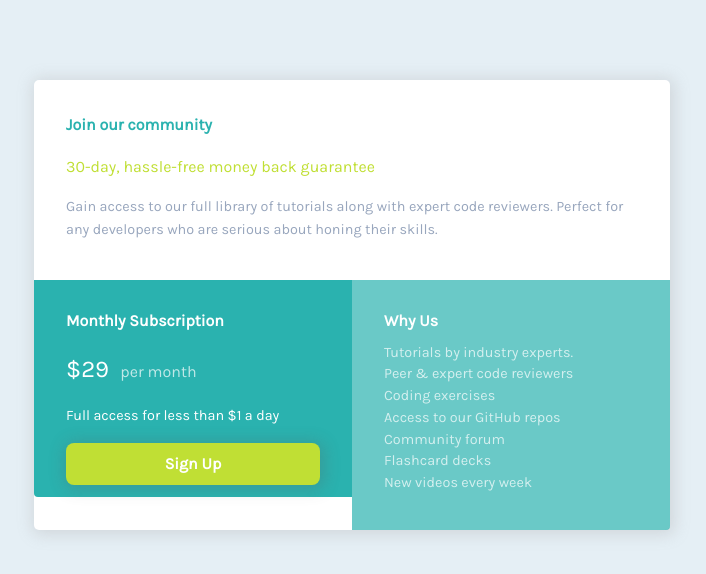
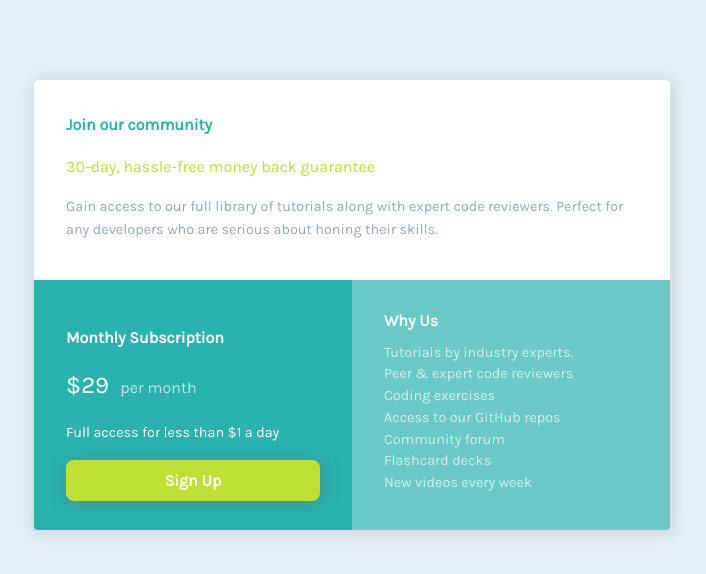
Before and after one commit to Lazxrus/Lazxrus.github.io, a plain HTML site: page index.html in a window 1280 px wide. Shown: the whole page, without its empty margins (288-994 px from the left). Drawn offline with Linux system fonts and the light colour scheme.

Commit message:
CSS Finished

```diff
--- a/css/styles.css
+++ b/css/styles.css
@@ -101,8 +101,7 @@ h4, p {
     }
 
     .container #price{
-        padding: .75rem 2rem;
-        /*change 1st rem value, investigate why size is different*/
+        padding: 1.80rem 2rem;
     }
 
     .container .why-us {
```
